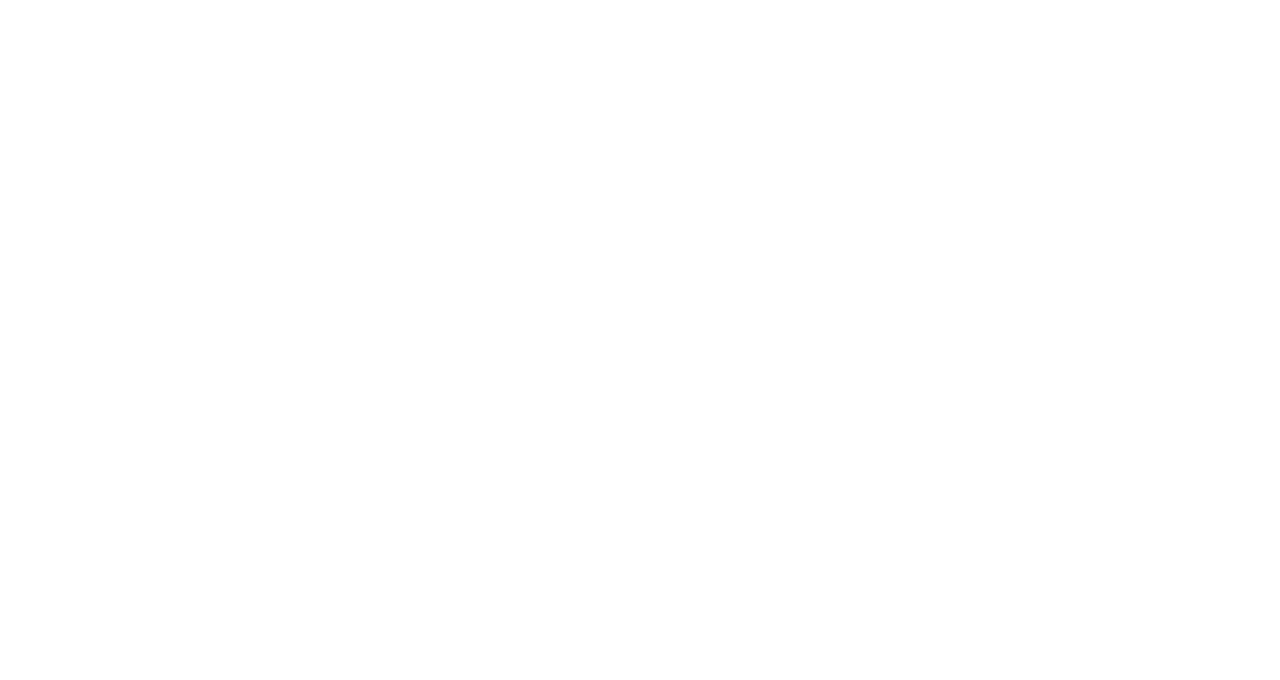
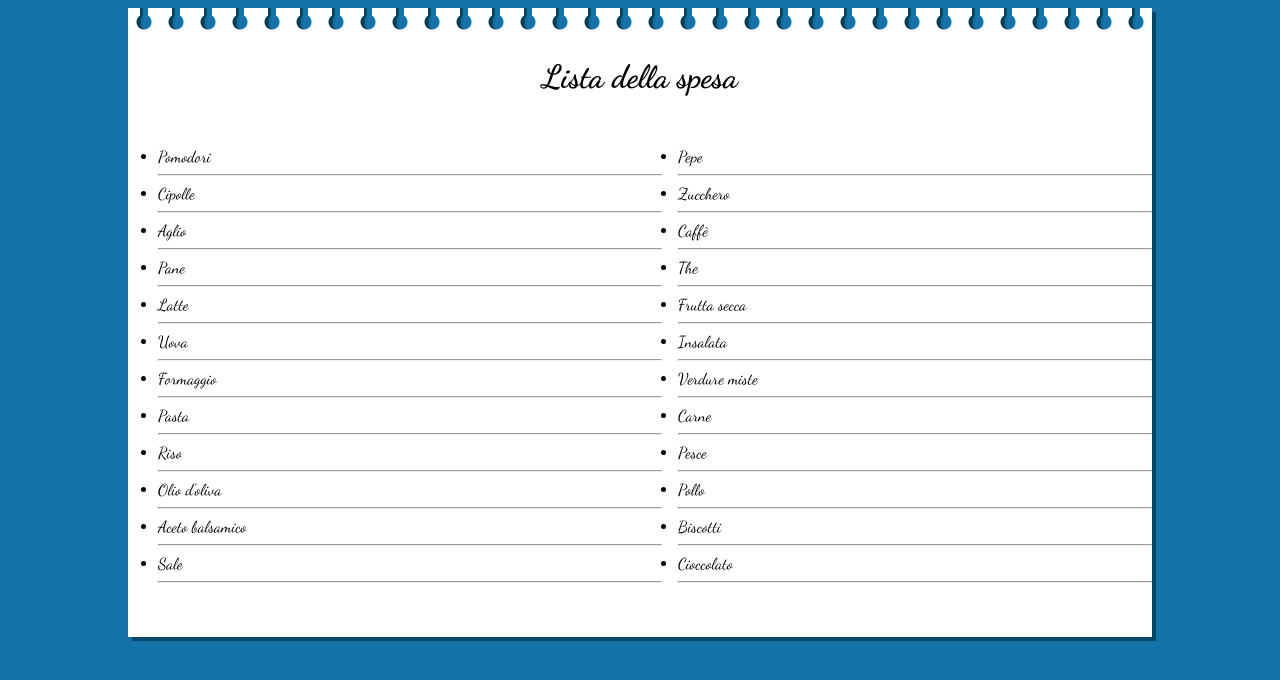
Before and after one commit to enrico-amerio/js-lista-spesa, a plain HTML site: page index.html in a window 1280 px wide. Drawn offline with Linux system fonts and the light colour scheme.

Commit message:
[add] JS logic

```diff
--- a/css/style.css
+++ b/css/style.css
@@ -0,0 +1,44 @@
+body {
+  background: #1373A9;
+  font-family: "Dancing Script";
+}
+
+.paper {
+  overflow: hidden;
+  width: 80vw;
+  height: fit-content;
+  margin: 0 auto;
+  background: #fff;
+  box-shadow: 4px 4px 0 #00486B;
+  background-image:
+    linear-gradient(
+      90deg,
+      #fff 12px, 0,
+      #00486B 15px, 0,
+      #1373A9 20px, 0,
+      #fff 100%
+    ),
+    radial-gradient(
+      circle closest-side,
+      rgba(255,255,255,0) 88%,
+      #fff 100%
+    ),
+    radial-gradient(
+      circle at 22px 8px,
+      #1373A9 40%,
+      #00486B 40%,
+      #00486B 100%
+    );
+  background-size: 32px 8px, 32px 16px, 32px 16px;
+  background-repeat: space no-repeat;
+  background-position: center top, center 6px, center 6px;
+}
+h1{
+  text-align: center;
+  margin-top: 50px;
+}
+ul{
+  padding:30px;
+  width: 100%;
+  columns: 2;
+}
--- a/index.html
+++ b/index.html
@@ -4,9 +4,16 @@
     <meta charset="UTF-8">
     <meta name="viewport" content="width=device-width, initial-scale=1.0">
     <title>Lista spesa</title>
+    <link rel="preconnect" href="https://fonts.googleapis.com">
+    <link rel="preconnect" href="https://fonts.gstatic.com" crossorigin>
+    <link href="https://fonts.googleapis.com/css2?family=Dancing+Script:wght@400..700&display=swap" rel="stylesheet">
     <link rel="stylesheet" href="css/style.css">
 </head>
 <body>
+    <div class="paper">
+        <h1>Lista della spesa</h1>
+        <ul id="lista-spesa"></ul>
+    </div>
 
     <script src="js/script.js"></script>
 </body>
--- a/js/script.js
+++ b/js/script.js
@@ -0,0 +1,36 @@
+const listaSpesa = [
+  "Pomodori",
+  "Cipolle",
+  "Aglio",
+  "Pane",
+  "Latte",
+  "Uova",
+  "Formaggio",
+  "Pasta",
+  "Riso",
+  "Olio d'oliva",
+  "Aceto balsamico",
+  "Sale",
+  "Pepe",
+  "Zucchero",
+  "Caffè",
+  "The",
+  "Frutta secca",
+  "Insalata",
+  "Verdure miste",
+  "Carne",
+  "Pesce",
+  "Pollo",
+  "Biscotti",
+  "Cioccolato"
+];
+
+i = 0;
+
+
+while (i < listaSpesa.length) {
+  console.log(listaSpesa[i]);
+  document.getElementById('lista-spesa').innerHTML += `<li>${listaSpesa[i]}</li><hr>`
+  i++
+  console.log(i);
+}
```
